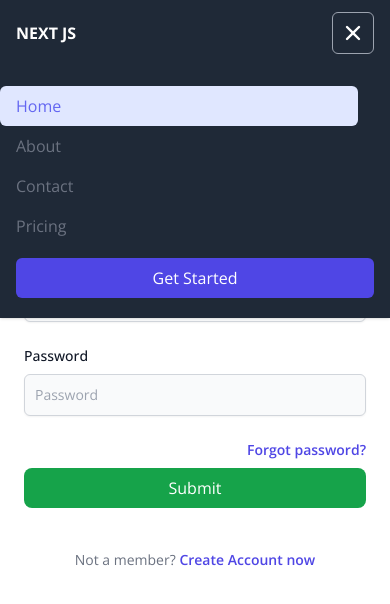
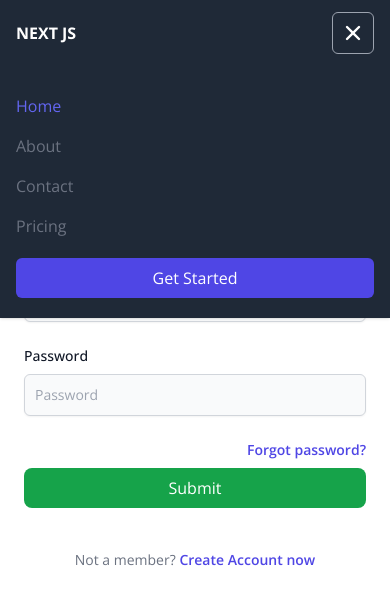
Before and after one commit to HMaroba/nextjs-tailwind, a Next.js app: page / in a window 390 px wide. Both pictures are taken after a click on the button 354 px from the left and 32 px from the top of the page. Shown: the top 604 px of the page. Built offline with nearby package versions, Linux system fonts and the light colour scheme.

Commit message:
Fixed logo

```diff
--- a/src/app/pages/navigation/Top5.tsx
+++ b/src/app/pages/navigation/Top5.tsx
@@ -100,7 +100,7 @@ const HomeBar = () => {
                     href={item.href}
                     className={`w-full px-4 py-2 -ml-4 rounded-md ${
                       item.active
-                        ? "text-indigo-500 bg-indigo-100"
+                        ? "text-indigo-500"
                         : "text-gray-500 dark:text-gray-300 hover:text-indigo-500 focus:text-indigo-500 focus:bg-indigo-100 dark:focus:bg-gray-800 focus:outline-none"
                     }`}
                   >
```
